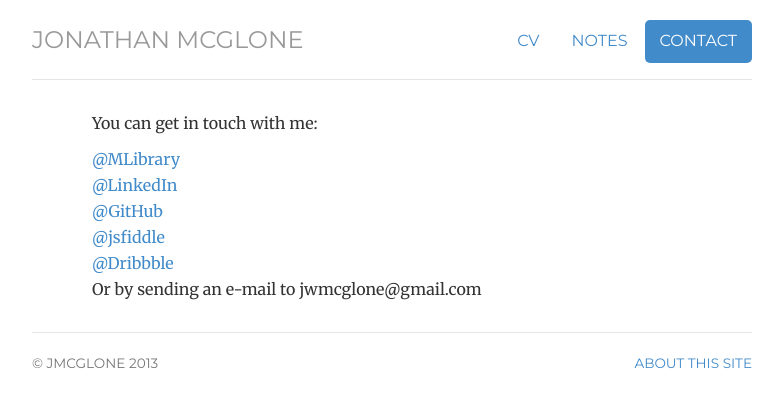
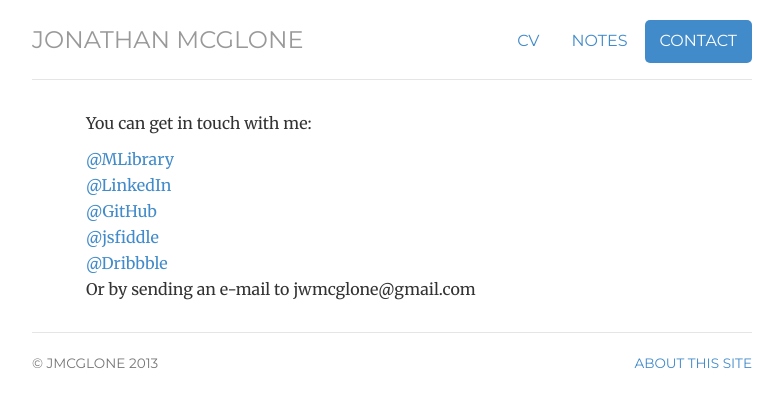
Before and after one commit to jmcglone/jmcglone.github.io, a Jekyll site: the page built from contact/index.html, in a window 1280 px wide. Shown: the top 407 px of the page, without its empty margins (248-1031 px from the left). Built offline with Jekyll 4.4.1, drawn with Linux system fonts in a browser that asks for light colours.

Commit message:
Update style.css
changing page width from 600px to 85%

```diff
--- a/css/style.css
+++ b/css/style.css
@@ -34,7 +34,7 @@
 ul.listnotes li {line-height: 30px; }
 
 /* Note */
-.note, .contact, .about, .error, .swatches { width: 600px; margin: 0 auto; line-height: 26px; }
+.note, .contact, .about, .error, .swatches { width: 85%; margin: 0 auto; line-height: 26px; }
 .note h2.date, .swatch-log h2.date { font-size: 24.5px; font-weight: 300; font-style: italic; }
 
 /* Swatches */
```
